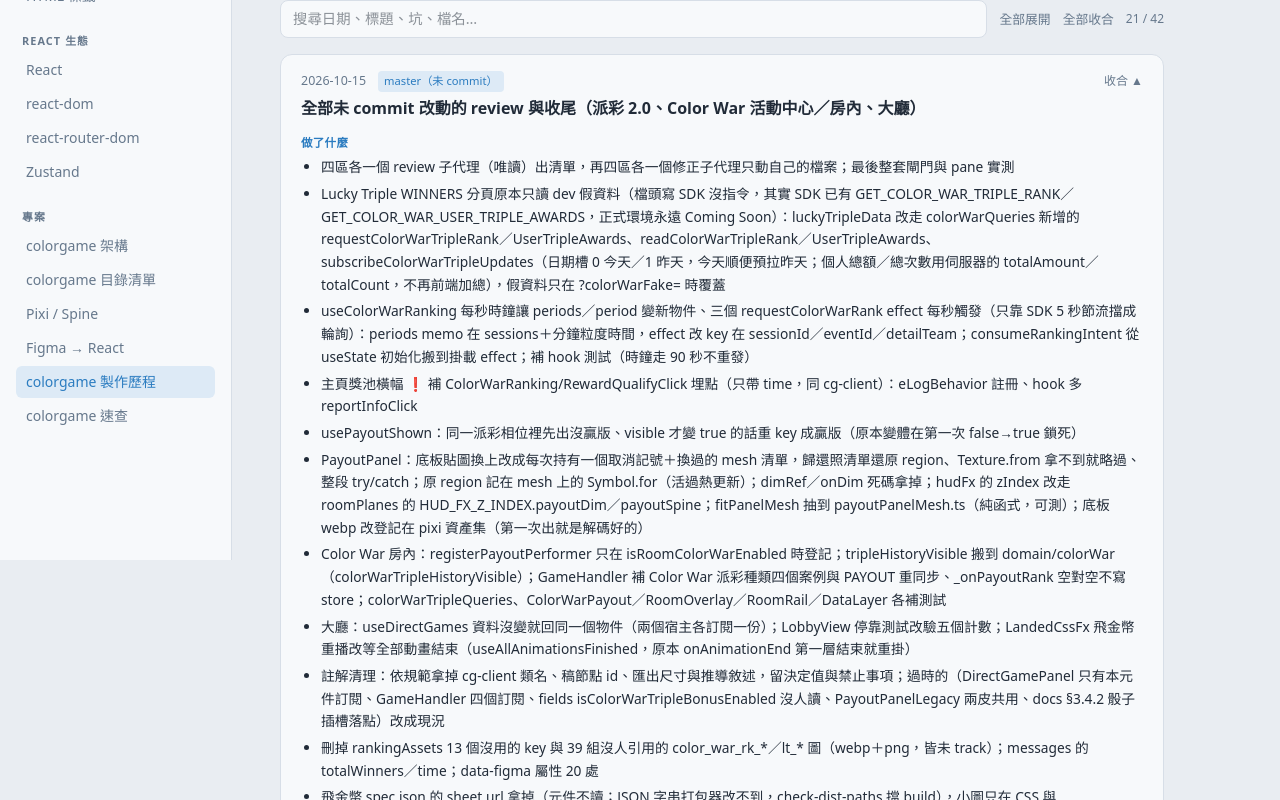
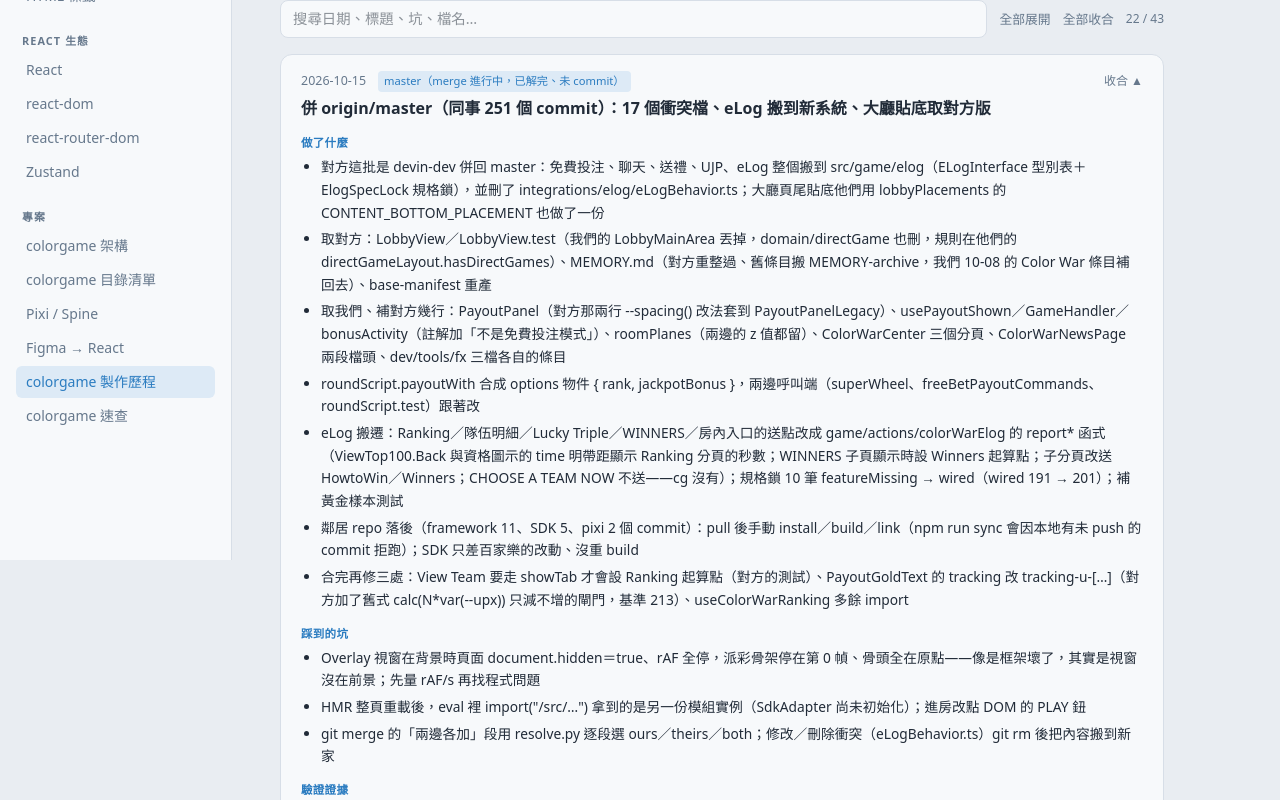
Before and after one commit to f840214/benji-wiki, a React (Vite) app: page /#/colorgame-log in a window 1280 px wide. Shown: the part 240-1040 px from the top of the page. Built offline with nearby package versions, Linux system fonts and the light colour scheme.

Commit message:
colorgame-log：併 origin/master 的衝突解法、eLog 搬新系統、Overlay 背景 rAF 停的坑

```diff
--- a/src/pages/ColorGameLogPage.jsx
+++ b/src/pages/ColorGameLogPage.jsx
@@ -16,6 +16,30 @@ import Code from '../components/Code.jsx'
 //   links    相關頁 / 文件([[文字, href]])
 
 const ENTRIES = [
+  {
+    date: '2026-10-15',
+    title: '併 origin/master（同事 251 個 commit）：17 個衝突檔、eLog 搬到新系統、大廳貼底取對方版',
+    branch: 'master（merge 進行中，已解完、未 commit）',
+    summary: [
+      '對方這批是 devin-dev 併回 master：免費投注、聊天、送禮、UJP、eLog 整個搬到 src/game/elog（ELogInterface 型別表＋ElogSpecLock 規格鎖），並刪了 integrations/elog/eLogBehavior.ts；大廳頁尾貼底他們用 lobbyPlacements 的 CONTENT_BOTTOM_PLACEMENT 也做了一份',
+      '取對方：LobbyView／LobbyView.test（我們的 LobbyMainArea 丟掉，domain/directGame 也刪，規則在他們的 directGameLayout.hasDirectGames）、MEMORY.md（對方重整過、舊條目搬 MEMORY-archive，我們 10-08 的 Color War 條目補回去）、base-manifest 重產',
+      '取我們、補對方幾行：PayoutPanel（對方那兩行 --spacing() 改法套到 PayoutPanelLegacy）、usePayoutShown／GameHandler／bonusActivity（註解加「不是免費投注模式」）、roomPlanes（兩邊的 z 值都留）、ColorWarCenter 三個分頁、ColorWarNewsPage 兩段檔頭、dev/tools/fx 三檔各自的條目',
+      'roundScript.payoutWith 合成 options 物件 { rank, jackpotBonus }，兩邊呼叫端（superWheel、freeBetPayoutCommands、roundScript.test）跟著改',
+      'eLog 搬遷：Ranking／隊伍明細／Lucky Triple／WINNERS／房內入口的送點改成 game/actions/colorWarElog 的 report* 函式（ViewTop100.Back 與資格圖示的 time 明帶距顯示 Ranking 分頁的秒數；WINNERS 子頁顯示時設 Winners 起算點；子分頁改送 HowtoWin／Winners；CHOOSE A TEAM NOW 不送——cg 沒有）；規格鎖 10 筆 featureMissing → wired（wired 191 → 201）；補黃金樣本測試',
+      '鄰居 repo 落後（framework 11、SDK 5、pixi 2 個 commit）：pull 後手動 install／build／link（npm run sync 會因本地有未 push 的 commit 拒跑）；SDK 只差百家樂的改動、沒重 build',
+      '合完再修三處：View Team 要走 showTab 才會設 Ranking 起算點（對方的測試）、PayoutGoldText 的 tracking 改 tracking-u-[…]（對方加了舊式 calc(N*var(--upx)) 只減不增的閘門，基準 213）、useColorWarRanking 多餘 import',
+    ],
+    pitfalls: [
+      'Overlay 視窗在背景時頁面 document.hidden＝true、rAF 全停，派彩骨架停在第 0 幀、骨頭全在原點——像是框架壞了，其實是視窗沒在前景；先量 rAF/s 再找程式問題',
+      'HMR 整頁重載後，eval 裡 import("/src/…") 拿到的是另一份模組實例（SdkAdapter 尚未初始化）；進房改點 DOM 的 PLAY 鈕',
+      'git merge 的「兩邊各加」段用 resolve.py 逐段選 ours／theirs／both；修改／刪除衝突（eLogBehavior.ts）git rm 後把內容搬到新家',
+    ],
+    evidence: [
+      'typecheck 0、lint 0、vitest 566 檔 5981 測試、build（dist-paths 1418、dist-preload 9）、assets:check、base-diff same 715；pane 派彩贏／沒贏底板框、金幣原點、光暈、吉祥物層序與合併前相同，停格解除後房間仍在',
+    ],
+    files: ['src/game/actions/colorWarElog.ts', 'src/game/elog/catalog/ElogSpecLock.json', 'src/views/campaigns/colorWar/useColorWarRanking.ts', 'src/views/campaigns/colorWar/luckyTriple/useColorWarLuckyTriple.ts', 'src/debug/roundScript.ts', 'src/views/room/roomPlanes.ts'],
+    links: [],
+  },
   {
     date: '2026-10-15',
     title: '全部未 commit 改動的 review 與收尾（派彩 2.0、Color War 活動中心／房內、大廳）',
```
